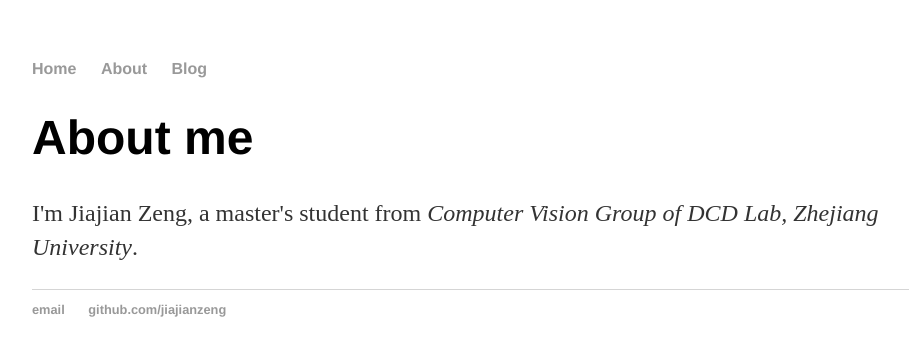
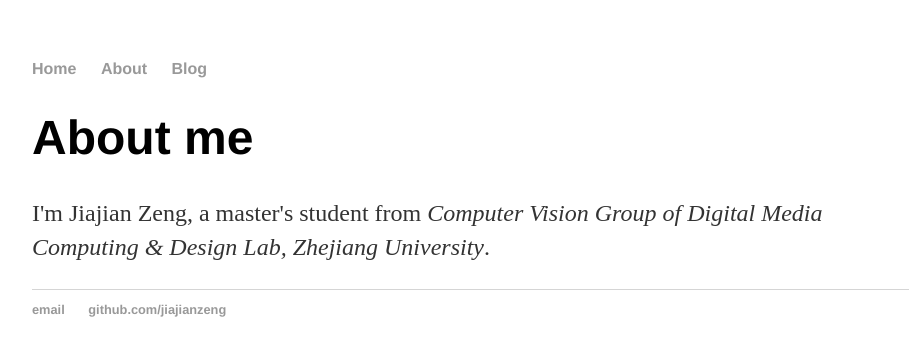
Before and after one commit to JiajianZeng/jiajianzeng.github.io, a Jekyll site: the page built from about/index.html, in a window 1280 px wide. Shown: the top 356 px of the page, without its empty margins (160-1069 px from the left). Built offline with Jekyll 4.4.1, drawn with Linux system fonts in a browser that asks for light colours.

Commit message:
Update index.html

```diff
--- a/about/index.html
+++ b/about/index.html
@@ -4,5 +4,5 @@ title: Jiajian Zeng, A No One
 ---
 <div class="blurb">
 	<h1>About me</h1>
-		<p>I'm Jiajian Zeng, a master's student from <em>Computer Vision Group of DCD Lab, Zhejiang University</em>. </p>
+		<p>I'm Jiajian Zeng, a master's student from <em>Computer Vision Group of Digital Media Computing & Design Lab, Zhejiang University</em>. </p>
 </div><!-- /.blurb -->
```
